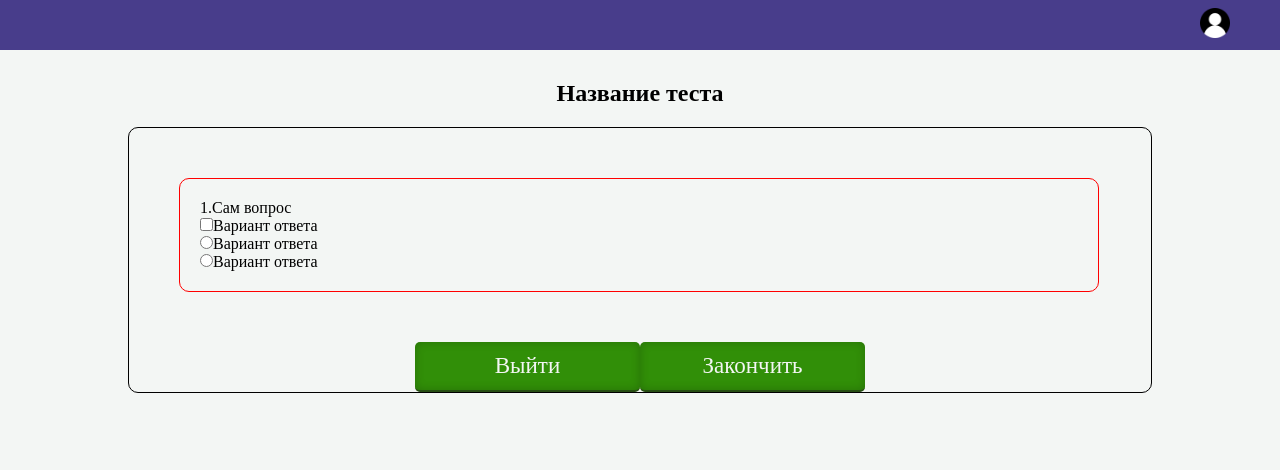
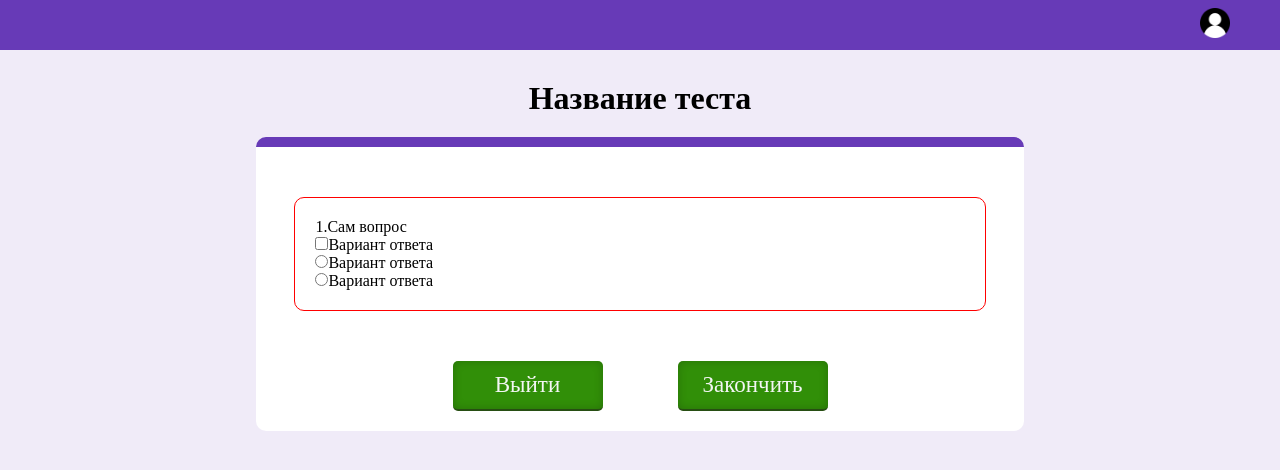
Before and after one commit to student-Alex-Bond/test-constructor, a React (Create React App) app: page / in a window 1280 px wide. Shown: the top 470 px of the page. Built offline with nearby package versions, Linux system fonts and the light colour scheme.

Commit message:
next step job

```diff
--- a/src/App.css
+++ b/src/App.css
@@ -1,7 +1,10 @@
 * {
-  background-color: #f3f6f4;
-  margin: 0;
-  padding: 0;
-  box-sizing: border-box;
-  font-family: Oxygen sans-serif;
+    margin: 0;
+    padding: 0;
+    box-sizing: border-box;
+    font-family: Oxygen sans-serif;
 }
+
+body {
+    background-color: #F0EBF8;
+}
--- a/src/components/Common/Button.tsx
+++ b/src/components/Common/Button.tsx
@@ -4,19 +4,18 @@ import styles from './Button.module.css'
 type DefaultButtonPropsType = DetailedHTMLProps<ButtonHTMLAttributes<HTMLButtonElement>, HTMLButtonElement>
 
 type ButtonType = DefaultButtonPropsType & {
-
+    customStyle?: Object
     onClick: () => void
 }
 
-const Button: React.FC<ButtonType> = ({ onClick, children, style }) => {
-
+const Button: React.FC<ButtonType> = ({ onClick, children, customStyle }) => {
 
 
     const onClickHandler = () => {
         onClick()
     }
     return (
-        <button className={styles.button + ' ' + style} onClick={onClickHandler}>{children}</button>
+        <button className={styles.button} style={customStyle} onClick={onClickHandler}>{children}</button>
     );
 };
 
--- a/src/components/Header/Header.module.css
+++ b/src/components/Header/Header.module.css
@@ -2,11 +2,12 @@
     position: sticky;
     width: 100%;
     height: 50px;
-    background-color: darkslateblue;
+    background-color: #673AB7;
     display: flex;
     justify-content: flex-end;
     align-items: center;
 }
+
 .header a {
     color: white;
     background-color: transparent;
--- a/src/components/ItSelfTest/ItSelfTest.module.css
+++ b/src/components/ItSelfTest/ItSelfTest.module.css
@@ -1,19 +1,23 @@
 .wrapper {
-    width: 80%;
+    width: 60%;
     margin: 30px auto;
     display: flex;
     align-items: center;
     flex-direction: column;
 }
 
-h2 {
+h1 {
     margin-bottom: 20px;
 }
 
 .test {
     border-radius: 10px;
-    border: 1px solid;
     width: 100%;
+    border-top: 10px solid #673AB7;
+    display: flex;
+    align-items: center;
+    flex-direction: column;
+    background-color: #fff;
 }
 
 .testItem {
@@ -28,10 +32,12 @@ h2 {
 
 .answer {
     display: block;
+    margin: 0 auto;
 }
 
 .btn {
     display: flex;
     width: 450px;
-    margin: 0 auto;
+    justify-content: space-around;
+    margin-bottom: 20px;
 }
--- a/src/components/ItSelfTest/ItSelfTest.tsx
+++ b/src/components/ItSelfTest/ItSelfTest.tsx
@@ -3,6 +3,10 @@ import { Button } from '../Common/Button'
 import styles from './ItSelfTest.module.css'
 
 const ItSelfTest = () => {
+
+    const inlineStyle = {
+        width: '150px'
+    }
 
     const onClickHandler = () => {
 
@@ -10,7 +14,7 @@ const ItSelfTest = () => {
 
     return (
         <div className={styles.wrapper}>
-            <h2>Название теста</h2>
+            <h1>Название теста</h1>
             <section className={styles.test}>
                 <div className={styles.testItem}>
                     <span>1.</span>
@@ -30,8 +34,8 @@ const ItSelfTest = () => {
 
                 </div>
                 <section className={styles.btn}>
-                    <Button onClick={onClickHandler}>Выйти</Button>
-                    <Button onClick={onClickHandler}>Закончить</Button>
+                    <Button customStyle={inlineStyle} onClick={onClickHandler}>Выйти</Button>
+                    <Button customStyle={inlineStyle} onClick={onClickHandler}>Закончить</Button>
                 </section>
             </section>
         </div>
```
